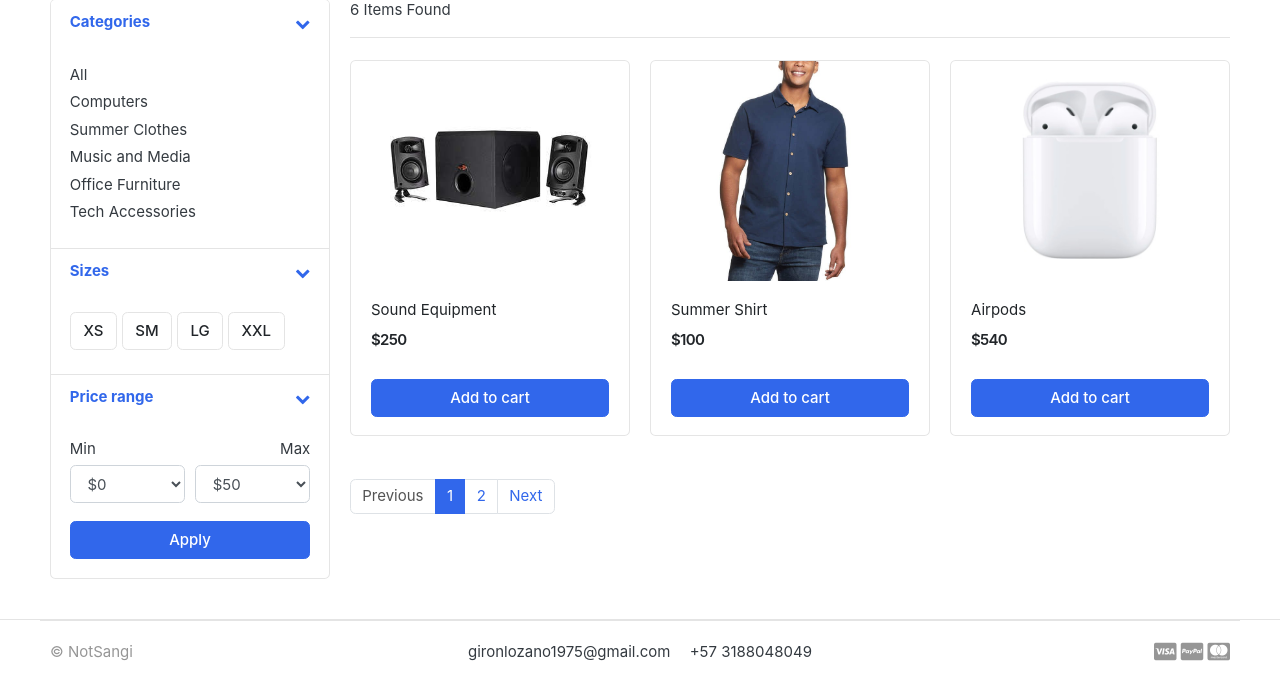
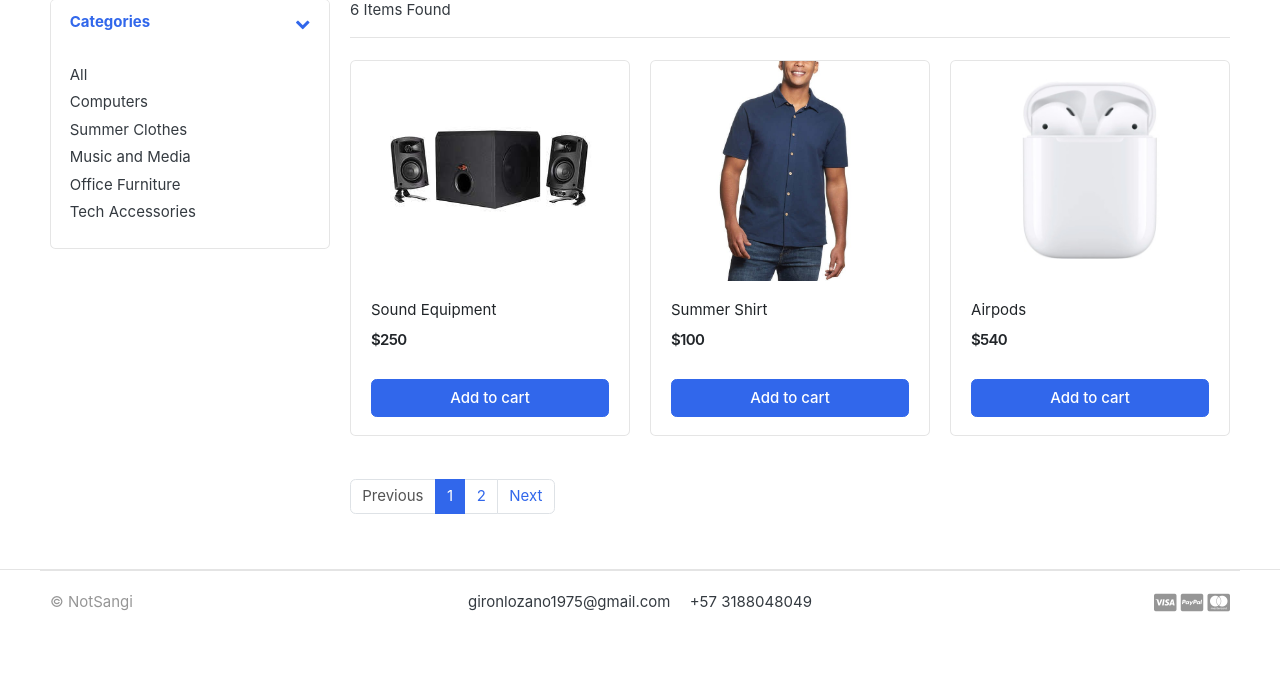
Before and after one commit to NotSangi/ECOMMERCE, a Django app: page /store/ in a window 1280 px wide. Shown: the part 295-979 px from the top of the page. After the commit the page ends 907 px from the top, so only its background shows below. Run offline with Django 5.2, Linux system fonts and the light colour scheme; data comes from the database, SQL or seed files in the repository; both versions use the stored data as it was after the commit; data that the repository does not hold is empty; some web fonts are replaced.

Commit message:
Hardcode deletion

```diff
--- a/templates/store/store.html
+++ b/templates/store/store.html
@@ -42,95 +42,6 @@
             </div>
           </article>
           <!-- filter-group  .// -->
-          <article class="filter-group">
-            <header class="card-header">
-              <a
-                href="#"
-                data-toggle="collapse"
-                data-target="#collapse_4"
-                aria-expanded="true"
-                class=""
-              >
-                <i class="icon-control fa fa-chevron-down"></i>
-                <h6 class="title">Sizes</h6>
-              </a>
-            </header>
-            <div class="filter-content collapse show" id="collapse_4">
-              <div class="card-body">
-                <label class="checkbox-btn">
-                  <input type="checkbox" />
-                  <span class="btn btn-light"> XS </span>
-                </label>
-
-                <label class="checkbox-btn">
-                  <input type="checkbox" />
-                  <span class="btn btn-light"> SM </span>
-                </label>
-
-                <label class="checkbox-btn">
-                  <input type="checkbox" />
-                  <span class="btn btn-light"> LG </span>
-                </label>
-
-                <label class="checkbox-btn">
-                  <input type="checkbox" />
-                  <span class="btn btn-light"> XXL </span>
-                </label>
-              </div>
-              <!-- card-body.// -->
-            </div>
-          </article>
-          <!-- filter-group .// -->
-
-          <article class="filter-group">
-            <header class="card-header">
-              <a
-                href="#"
-                data-toggle="collapse"
-                data-target="#collapse_3"
-                aria-expanded="true"
-                class=""
-              >
-                <i class="icon-control fa fa-chevron-down"></i>
-                <h6 class="title">Price range</h6>
-              </a>
-            </header>
-            <div class="filter-content collapse show" id="collapse_3">
-              <div class="card-body">
-                <div class="form-row">
-                  <div class="form-group col-md-6">
-                    <label>Min</label>
-                    <!-- <input class="form-control" placeholder="$0" type="number"> -->
-                    <select class="mr-2 form-control">
-                      <option value="0">$0</option>
-                      <option value="50">$50</option>
-                      <option value="100">$100</option>
-                      <option value="150">$150</option>
-                      <option value="200">$200</option>
-                      <option value="500">$500</option>
-                      <option value="1000">$1000</option>
-                    </select>
-                  </div>
-                  <div class="form-group text-right col-md-6">
-                    <label>Max</label>
-                    <select class="mr-2 form-control">
-                      <option value="50">$50</option>
-                      <option value="100">$100</option>
-                      <option value="150">$150</option>
-                      <option value="200">$200</option>
-                      <option value="500">$500</option>
-                      <option value="1000">$1000</option>
-                      <option value="2000">$2000+</option>
-                    </select>
-                  </div>
-                </div>
-                <!-- form-row.// -->
-                <button class="btn btn-block btn-primary">Apply</button>
-              </div>
-              <!-- card-body.// -->
-            </div>
-          </article>
-          <!-- filter-group .// -->
         </div>
         <!-- card.// -->
       </aside>
```
Also changed, not shown: db.sqlite3.
